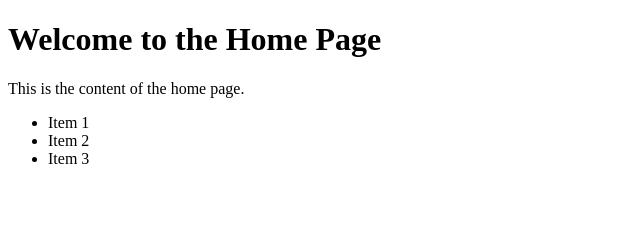
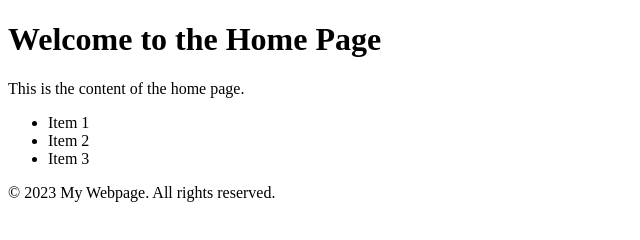
Before and after one commit to tpambrose/the-git-exercise, a plain HTML site: page home.html in a window 1280 px wide. Shown: the whole page, without its empty margins (0-640 px from the left). Drawn offline with Linux system fonts and the light colour scheme.

Commit message:
new changes to home page

```diff
--- a/home.html
+++ b/home.html
@@ -11,5 +11,8 @@
         <li>Item 2</li>
         <li>Item 3</li>
     </ul>
+    <footer>
+        <p>&copy; 2023 My Webpage. All rights reserved.</p>
+    </footer>
 </body>
 </html>
```
